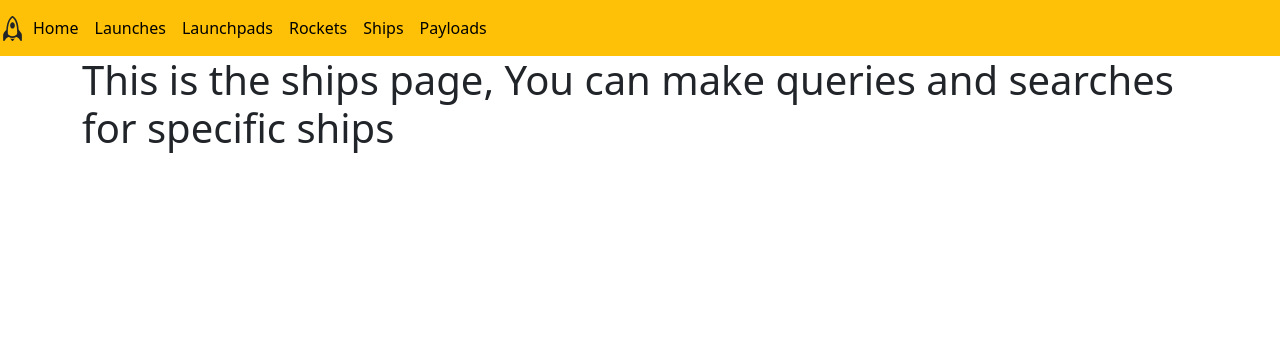
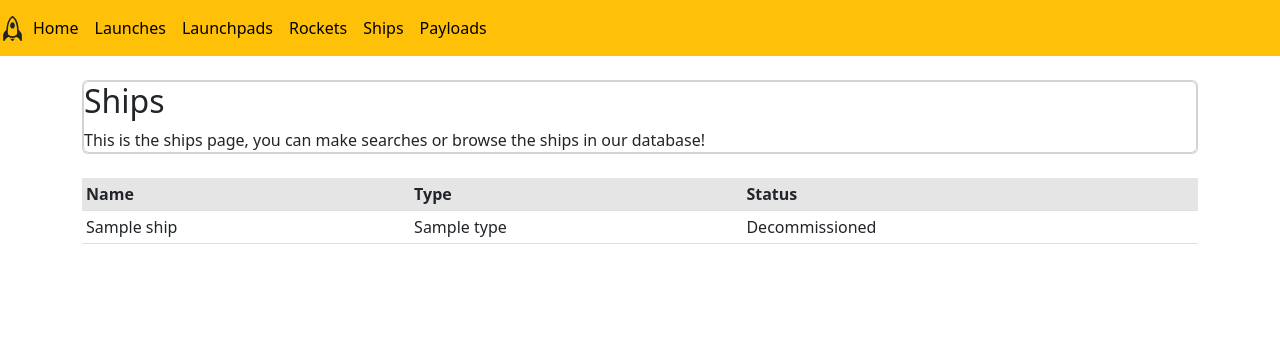
Before and after one commit to itudb2232/itudb2232, a Flask app: template website/templates/ships.html in a window 1280 px wide. Shown: the top 356 px of the page. Run offline with Flask 2, Linux system fonts and the light colour scheme; the template is opened without the code that fills it: most values are stand-ins (such as "Sample title", 1, 10 or a date in 2020); some libraries are stand-ins or nearby versions.

Commit message:
Added ships.html, Uptaded views.py

```diff
--- a/website/templates/ships.html
+++ b/website/templates/ships.html
@@ -3,9 +3,37 @@
 
 {% block content %} <!-- This is the content block, whatever you include here will be visible on the screen -->
 
-<h1>This is the ships page, You can make queries and searches for specific ships</h1>
+</br>
+<div class = "card">
+    <div class = "card body">
+        <h2 class = "card-title"> Ships </h2>
+        <div class = "card-text" >
+            This is the ships page, you can make searches or browse the ships in our database!
+        </div>
+    </div>
+</div>
+</br>
 
-
+<table class = "table table-hover table-sm">
+    <tr class = "table-active">
+        <th>Name</th>
+        <th>Type</th>
+        <th>Status</th>
+    </tr>
+    {% for ship in ships %}
+    <tr class>
+        <td>
+            {{ship["name"]}}
+        </td>
+        <td>
+            {{ship["type"]}}
+        </td>
+        <td>
+            {{"Active" if ship["active"] else "Decommissioned"}}
+        </td>
+    </tr>
+    {% endfor %}
+</table>
 
 <!-- This endblock denotes the end of the content block, nothing should come after it-->
 {% endblock %}
```
Also changed, not shown: website/views.py (+7 -1 lines).
